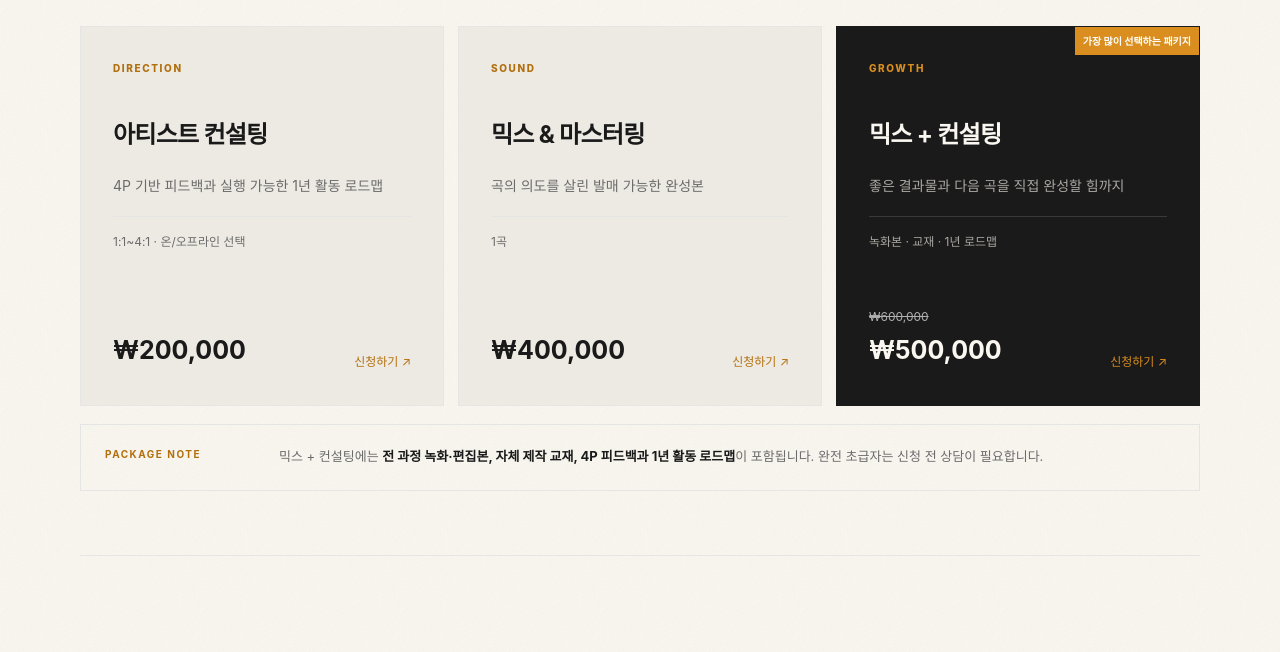
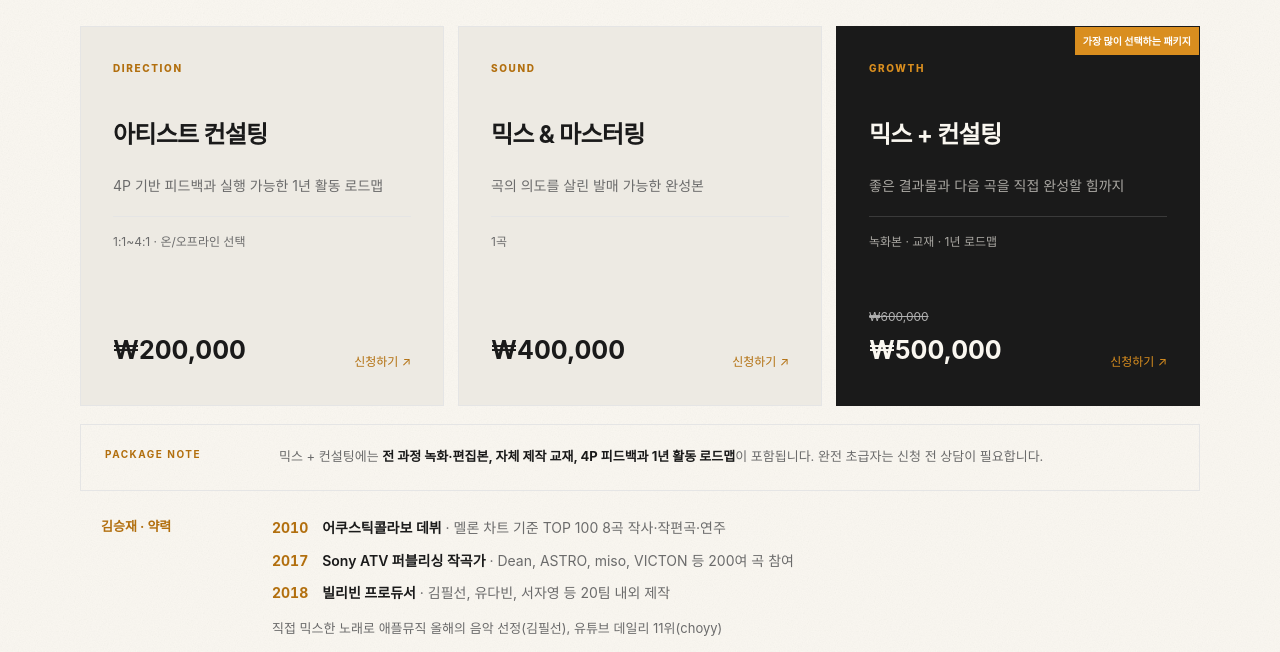
Before and after one commit to acollabo-ui/jaypd-site, an Astro site: page / in a window 1280 px wide. Shown: the part 300-952 px from the top of the page. Built offline with nearby package versions, Linux system fonts and the light colour scheme; Astro itself is replaced by a stand-in of ours.

Commit message:
Add concise career notes below package details

```diff
--- a/src/pages/index.astro
+++ b/src/pages/index.astro
@@ -71,6 +71,17 @@ const serviceSchema = {
         ))}
       </div>
       <div class="package-note"><b>PACKAGE NOTE</b><p>믹스 + 컨설팅에는 <strong>전 과정 녹화·편집본, 자체 제작 교재, 4P 피드백과 1년 활동 로드맵</strong>이 포함됩니다. 완전 초급자는 신청 전 상담이 필요합니다.</p></div>
+      <div class="career-note" aria-labelledby="career-title">
+        <h2 id="career-title">김승재 · 약력</h2>
+        <div>
+          <ul>
+            <li><b>2010</b><span><strong>어쿠스틱콜라보 데뷔</strong> · 멜론 차트 기준 TOP 100 8곡 작사·작편곡·연주</span></li>
+            <li><b>2017</b><span><strong>Sony ATV 퍼블리싱 작곡가</strong> · Dean, ASTRO, miso, VICTON 등 200여 곡 참여</span></li>
+            <li><b>2018</b><span><strong>빌리빈 프로듀서</strong> · 김필선, 유다빈, 서자영 등 20팀 내외 제작</span></li>
+          </ul>
+          <p>직접 믹스한 노래로 애플뮤직 올해의 음악 선정(김필선), 유튜브 데일리 11위(choyy)</p>
+        </div>
+      </div>
     </section>
 
     <section id="mixing" class="section">
@@ -255,6 +266,14 @@ const serviceSchema = {
   .plan-bottom s { color:var(--faint); } .plan-bottom b { color:var(--ink); font-size:25px; } .featured .plan-bottom b { color:var(--paper); }
   .package-note { margin-top:18px; padding:1.3em 1.5em; display:grid; grid-template-columns:150px 1fr; gap:1.5em; border:1px solid var(--rule); }
   .package-note>b { color:var(--amber-dark); font-size:10px; letter-spacing:.15em; } .package-note p { margin:0; color:var(--ink-soft); font-size:13px; } .package-note strong { color:var(--ink); }
+  .career-note { margin-top:24px; padding:0 1.5em; display:grid; grid-template-columns:150px 1fr; gap:1.5em; font-size:14px; }
+  .career-note h2 { margin:0; color:var(--amber-dark); font-size:13px; line-height:1.8; }
+  .career-note ul { margin:0; padding:0; list-style:none; }
+  .career-note li { display:flex; gap:1em; margin-bottom:.55em; color:var(--ink-soft); line-height:1.8; word-break:keep-all; }
+  .career-note li>b { flex-shrink:0; color:var(--amber-dark); font-variant-numeric:tabular-nums; }
+  .career-note strong { color:var(--ink); font-weight:600; }
+  .career-note p { margin:.9em 0 0; color:var(--ink-soft); font-size:13px; line-height:1.8; word-break:keep-all; }
+  @media(max-width:700px) { .career-note { grid-template-columns:1fr; gap:.7em; padding:0; } }
 
   .reviews { display:grid; grid-template-columns:repeat(2,1fr); gap:14px; }
   .review { min-height:250px; margin:0; padding:2em; display:flex; flex-direction:column; border:1px solid var(--rule); }
```
